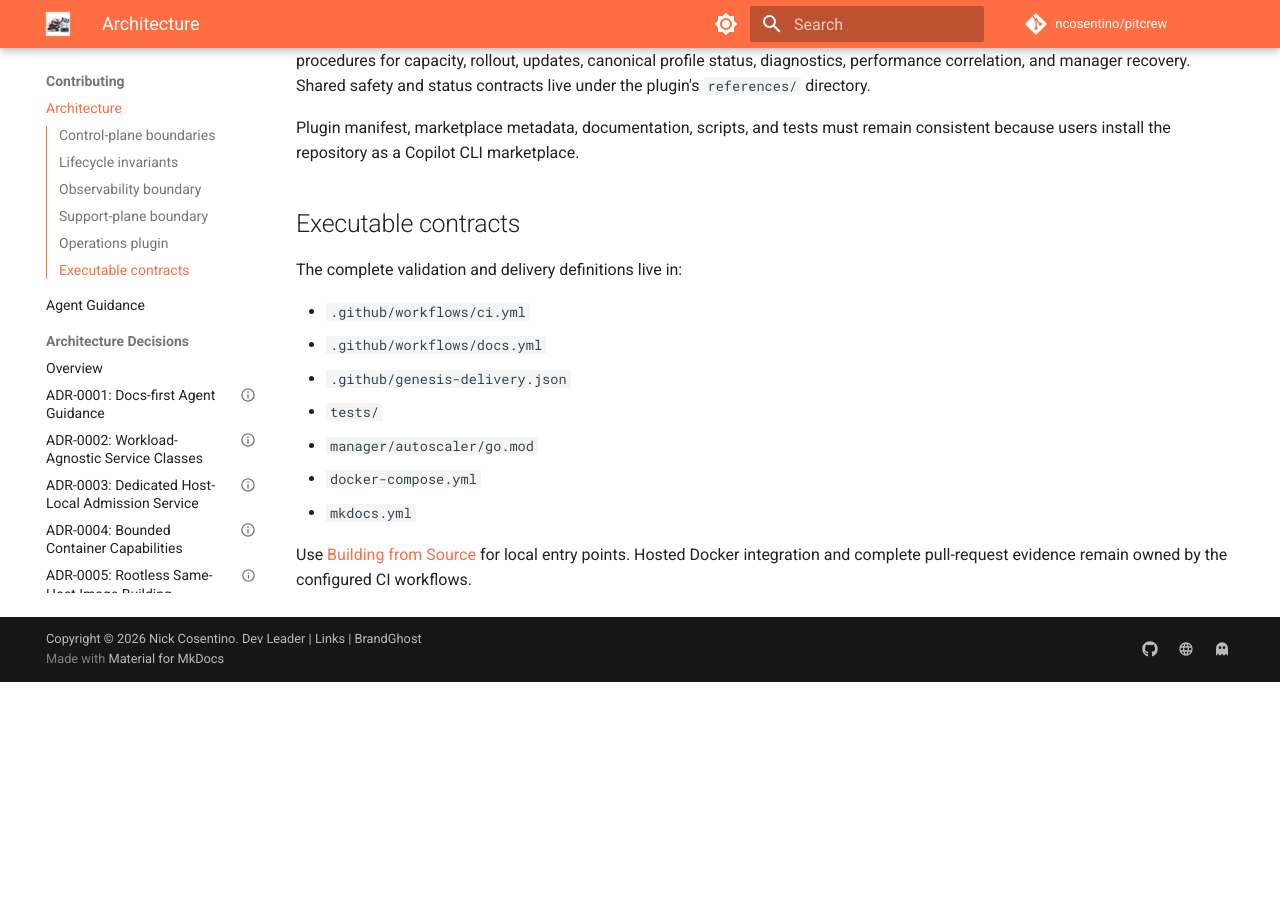
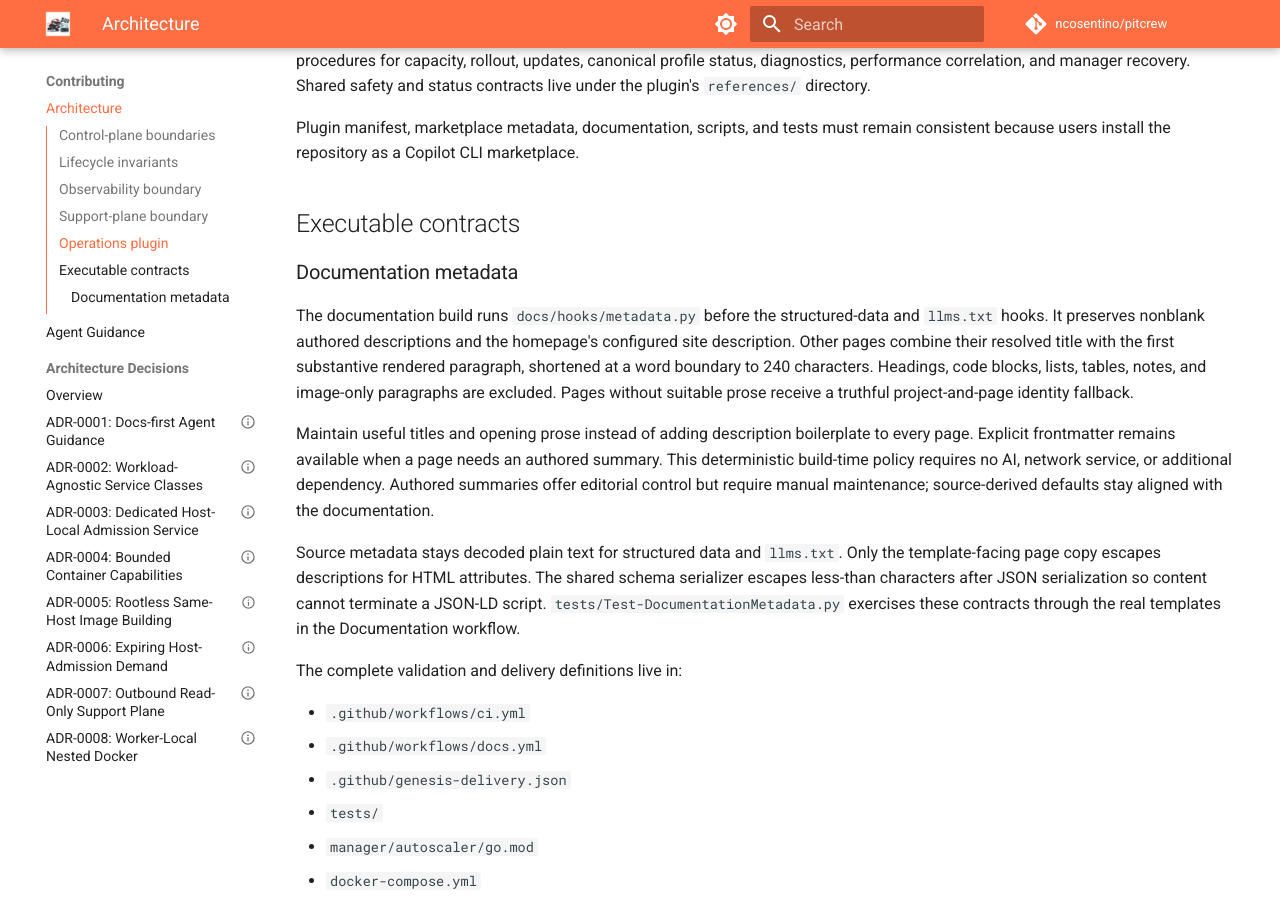
Before and after one commit to ncosentino/pitcrew, an MkDocs documentation site: the page built from docs/contributing/architecture.md, in a window 1280 px wide and 900 px high, scrolled down 1950 px. Built offline with MkDocs 1.6.1 and Material for MkDocs 9.7.7, drawn with Linux system fonts in a browser that asks for light colours; comment, search, counter and statistics services are not loaded; before the commit the page ends 2632 px from its top, so only the background shows below that.

Commit message:
feat(docs): derive descriptions from source documentation (#240)
* test(docs): exercise rendered page descriptions

Co-authored-by: Copilot <223556219+Copilot@users.noreply.github.com>

Copilot-Session: 8fe18f73-2ca7-49bd-99dc-7e601342f98d

* docs: derive page descriptions from existing source

Co-authored-by: Copilot <223556219+Copilot@users.noreply.github.com>

Copilot-Session: 8fe18f73-2ca7-49bd-99dc-7e601342f98d

* test(docs): exercise raw FAQ title serialization

Keep the FAQ assertion on raw source title metadata rather than existing encoded body extraction.

Co-authored-by: Copilot <223556219+Copilot@users.noreply.github.com>

Copilot-Session: 8fe18f73-2ca7-49bd-99dc-7e601342f98d

---------

Copilot-Session: 8fe18f73-2ca7-49bd-99dc-7e601342f98d

```diff
--- a/docs/contributing/architecture.md
+++ b/docs/contributing/architecture.md
@@ -106,6 +106,27 @@ consistent because users install the repository as a Copilot CLI marketplace.
 
 ## Executable contracts
 
+### Documentation metadata
+
+The documentation build runs `docs/hooks/metadata.py` before the structured-data
+and `llms.txt` hooks. It preserves nonblank authored descriptions and the homepage's
+configured site description. Other pages combine their resolved title with the first
+substantive rendered paragraph, shortened at a word boundary to 240 characters.
+Headings, code blocks, lists, tables, notes, and image-only paragraphs are excluded.
+Pages without suitable prose receive a truthful project-and-page identity fallback.
+
+Maintain useful titles and opening prose instead of adding description boilerplate
+to every page. Explicit frontmatter remains available when a page needs an authored
+summary. This deterministic build-time policy requires no AI, network service, or
+additional dependency. Authored summaries offer editorial control but require manual
+maintenance; source-derived defaults stay aligned with the documentation.
+
+Source metadata stays decoded plain text for structured data and `llms.txt`. Only
+the template-facing page copy escapes descriptions for HTML attributes. The shared
+schema serializer escapes less-than characters after JSON serialization so content
+cannot terminate a JSON-LD script. `tests/Test-DocumentationMetadata.py` exercises
+these contracts through the real templates in the Documentation workflow.
+
 The complete validation and delivery definitions live in:
 
 - `.github/workflows/ci.yml`
--- a/docs/hooks/llms_txt.py
+++ b/docs/hooks/llms_txt.py
@@ -1,7 +1,7 @@
 """MkDocs build hook: auto-generate llms.txt at build time.
 
 Walks the site nav, collects each page's title and description (from front
-matter or the global site_description fallback), then writes site/llms.txt
+matter or the preceding metadata hook), then writes site/llms.txt
 following the llmstxt.org convention. The file stays in sync automatically as
 pages are added, removed, or re-described.
 """
--- a/mkdocs.yml
+++ b/mkdocs.yml
@@ -78,6 +78,7 @@ plugins:
   - search
 
 hooks:
+  - docs/hooks/metadata.py
   - docs/hooks/schema.py
   - docs/hooks/llms_txt.py
 
```
Also changed, not shown: docs/hooks/metadata.py (added, +101 -0 lines), docs/hooks/schema.py (+7 -12 lines), .github/instructions/documentation.instructions.md, 2 other files.
